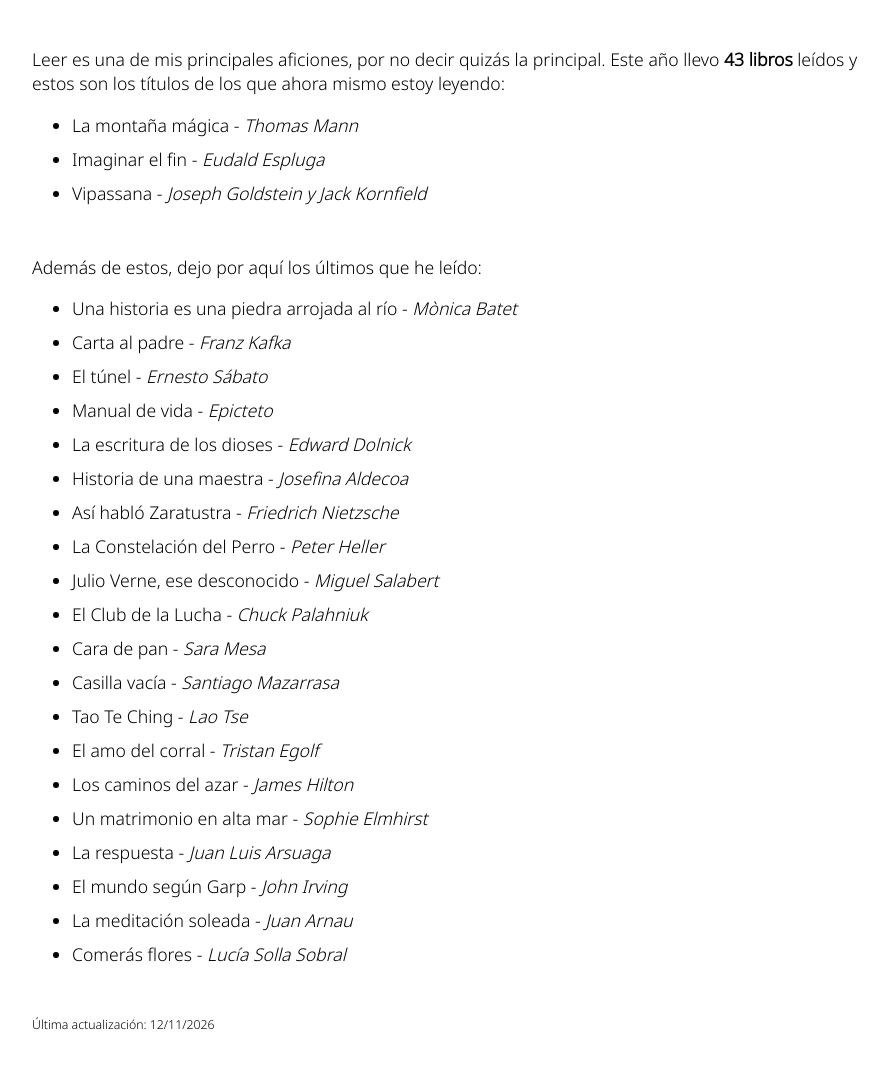
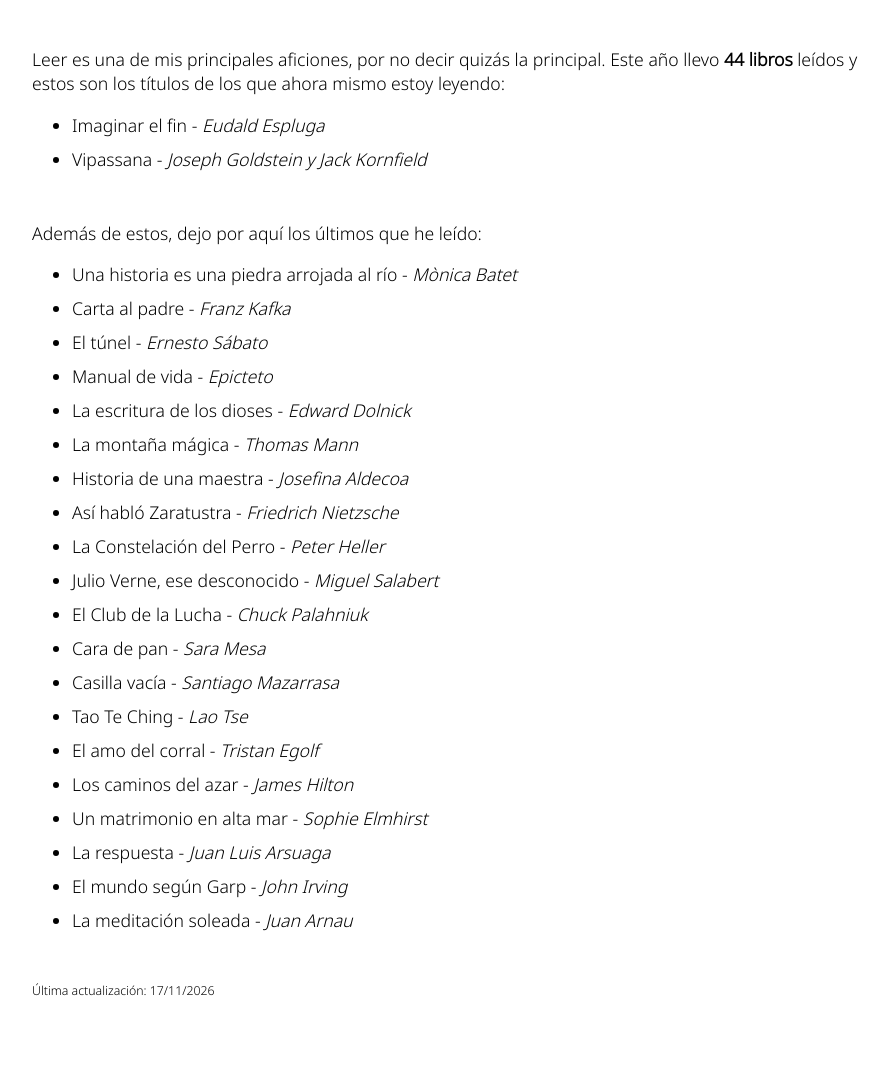
Before and after one commit to sdemingo/www, a plain HTML site: page books.html in a window 1280 px wide. Shown: the part 329-1398 px from the top of the page, without its empty margins (192-1080 px from the left). Drawn offline with Linux system fonts and the light colour scheme.

Commit message:
Actualizo libros

```diff
--- a/books.html
+++ b/books.html
@@ -39,15 +39,15 @@
       </nav>
       <main id="reads">
         <h1>Últimas lecturas</h1>
-        <p>Leer es una de mis principales aficiones, por no decir quizás la principal. Este año llevo <b>43 libros</b> leídos y estos son los títulos de los que ahora mismo estoy leyendo:</p>
+        <p>Leer es una de mis principales aficiones, por no decir quizás la principal. Este año llevo <b>44 libros</b> leídos y estos son los títulos de los que ahora mismo estoy leyendo:</p>
 	    <ul>
-	      <li>La montaña mágica - <span class='author'>Thomas Mann</span></li><li>Imaginar el fin - <span class='author'>Eudald Espluga</span></li><li>Vipassana - <span class='author'>Joseph Goldstein y Jack Kornfield</span></li>
+	      <li>Imaginar el fin - <span class='author'>Eudald Espluga</span></li><li>Vipassana - <span class='author'>Joseph Goldstein y Jack Kornfield</span></li>
 	    </ul>
 	    <p>Además de estos, dejo por aquí los últimos que he leído:</p>
 	    <ul>
-	      <li>Una historia es una piedra arrojada al río - <span class='author'>Mònica Batet</span></li><li>Carta al padre - <span class='author'>Franz Kafka</span></li><li>El túnel - <span class='author'>Ernesto Sábato</span></li><li>Manual de vida - <span class='author'>Epicteto</span></li><li>La escritura de los dioses - <span class='author'>Edward Dolnick</span></li><li>Historia de una maestra - <span class='author'>Josefina Aldecoa</span></li><li>Así habló Zaratustra - <span class='author'>Friedrich Nietzsche</span></li><li>La Constelación del Perro - <span class='author'>Peter Heller</span></li><li>Julio Verne, ese desconocido - <span class='author'>Miguel Salabert</span></li><li>El Club de la Lucha - <span class='author'>Chuck Palahniuk</span></li><li>Cara de pan - <span class='author'>Sara Mesa</span></li><li>Casilla vacía - <span class='author'>Santiago Mazarrasa</span></li><li>Tao Te Ching - <span class='author'>Lao Tse</span></li><li>El amo del corral - <span class='author'>Tristan Egolf</span></li><li>Los caminos del azar - <span class='author'>James Hilton</span></li><li>Un matrimonio en alta mar - <span class='author'>Sophie Elmhirst</span></li><li>La respuesta - <span class='author'>Juan Luis Arsuaga</span></li><li>El mundo según Garp - <span class='author'>John Irving</span></li><li>La meditación soleada - <span class='author'>Juan Arnau</span></li><li>Comerás flores - <span class='author'>Lucía Solla Sobral</span></li>
+	      <li>Una historia es una piedra arrojada al río - <span class='author'>Mònica Batet</span></li><li>Carta al padre - <span class='author'>Franz Kafka</span></li><li>El túnel - <span class='author'>Ernesto Sábato</span></li><li>Manual de vida - <span class='author'>Epicteto</span></li><li>La escritura de los dioses - <span class='author'>Edward Dolnick</span></li><li>La montaña mágica - <span class='author'>Thomas Mann</span></li><li>Historia de una maestra - <span class='author'>Josefina Aldecoa</span></li><li>Así habló Zaratustra - <span class='author'>Friedrich Nietzsche</span></li><li>La Constelación del Perro - <span class='author'>Peter Heller</span></li><li>Julio Verne, ese desconocido - <span class='author'>Miguel Salabert</span></li><li>El Club de la Lucha - <span class='author'>Chuck Palahniuk</span></li><li>Cara de pan - <span class='author'>Sara Mesa</span></li><li>Casilla vacía - <span class='author'>Santiago Mazarrasa</span></li><li>Tao Te Ching - <span class='author'>Lao Tse</span></li><li>El amo del corral - <span class='author'>Tristan Egolf</span></li><li>Los caminos del azar - <span class='author'>James Hilton</span></li><li>Un matrimonio en alta mar - <span class='author'>Sophie Elmhirst</span></li><li>La respuesta - <span class='author'>Juan Luis Arsuaga</span></li><li>El mundo según Garp - <span class='author'>John Irving</span></li><li>La meditación soleada - <span class='author'>Juan Arnau</span></li>
 	    </ul>
-        <p class="update">Última actualización: 12/11/2026</p>
+        <p class="update">Última actualización: 17/11/2026</p>
       </main>
     <body>
 </html>
```
